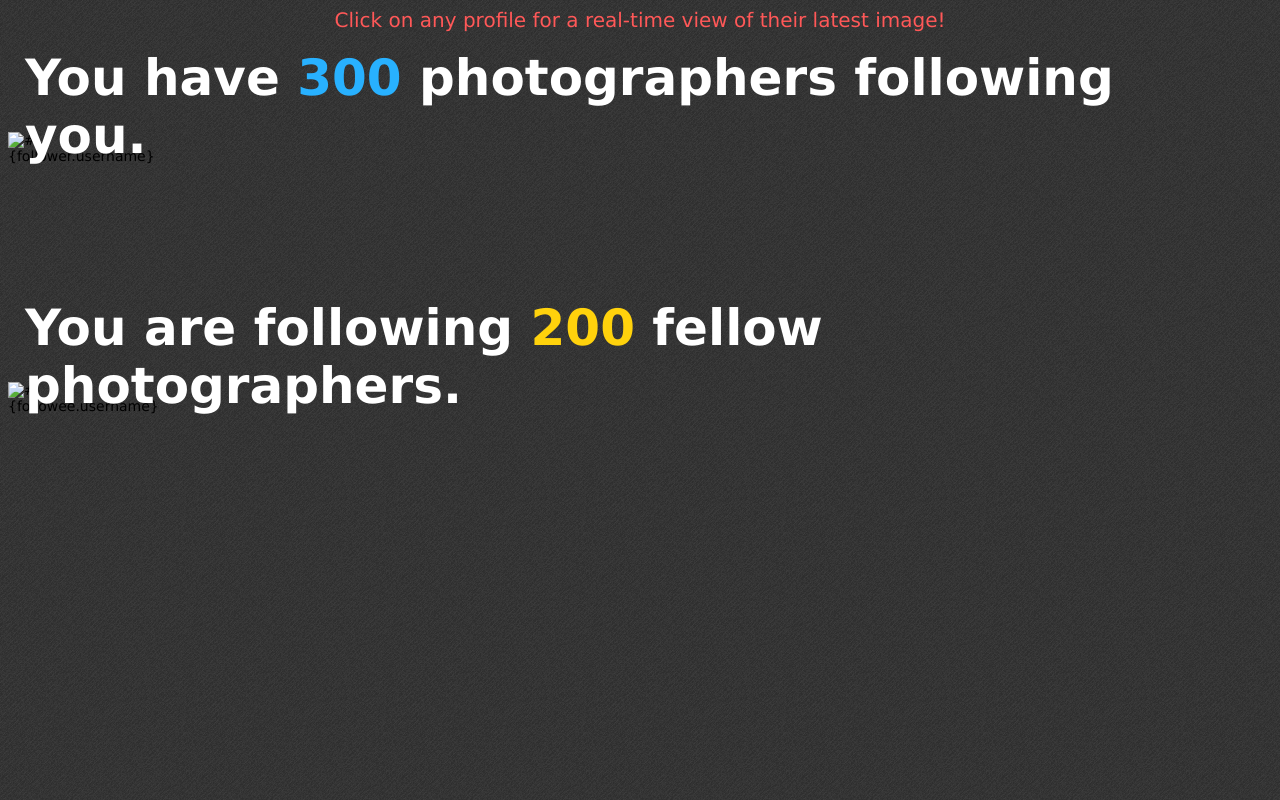
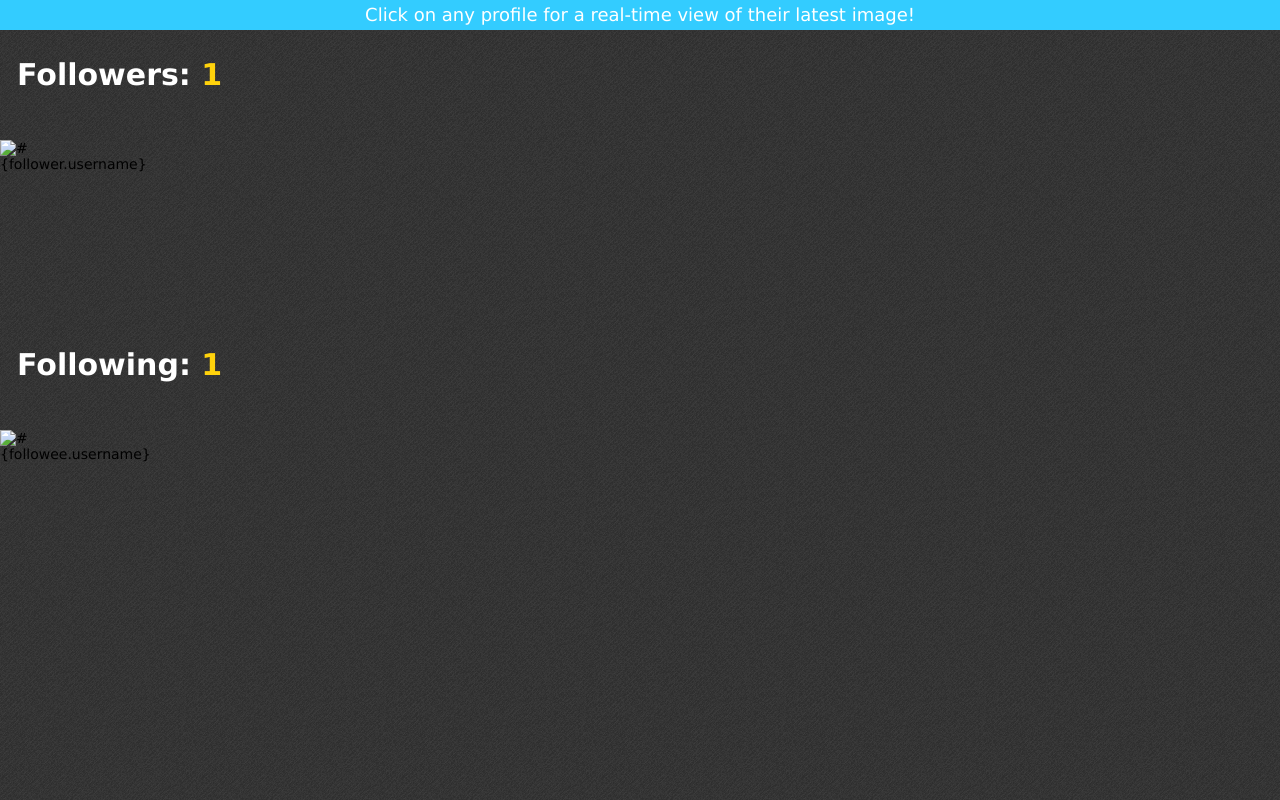
Before and after one commit to trevormcleod/nl-workshop1-app, a Node project: template views/followers.jade in a window 1280 px wide. Run offline with Node 20 templates, Linux system fonts and the light colour scheme; the template is opened without the code that fills it: most values are stand-ins (such as "Sample title", 1, 10 or a date in 2020); some libraries are stand-ins or nearby versions.

Commit message:
Added dynamic counts and style edits

```diff
--- a/public/stylesheets/style.css
+++ b/public/stylesheets/style.css
@@ -1,6 +1,7 @@
 body {
   font: 14px "Lucida Grande", Helvetica, Arial, sans-serif;
   background-image: url('/images/instagram-background2.png');
+  margin: 0px;
   /*background-color: rgb(81, 127, 164);*/
 }
 
@@ -160,9 +161,21 @@ a {
 */
 
 .header {
+	width: 100%;
+	margin: 0px auto;
+	display: block;
+	position: fixed;
+	top: 0px;
+	padding: 0px;
+	height: 30px;
+	background-color: #3CF;
+}
+
+.header-text-container {
+	margin: 4px auto;
 	text-align: center;
-	color: #ff5858;
-	font-size: 20px;
+	color: white;
+	font-size: 18px;
 }
 
 
@@ -178,10 +191,10 @@ a {
 }
 
 .heading h1 {
-	margin: 0px;
+	margin-top: 40px;
 	padding: 17px;
 	color: white;
-	font-size: 50px;
+	font-size: 30px;
 }
 
 #image-container1 {
--- a/routes/index.js
+++ b/routes/index.js
@@ -42,6 +42,7 @@ module.exports.create = function (app) {
     console.log(user);
 
     ig.user_followers(user.id, function(err, followers, pagination, limit) {
+      var followerCount = followers.length;
       if (err) {
         console.log(err);
         return next(err);
@@ -50,6 +51,7 @@ module.exports.create = function (app) {
       console.log(require('util').inspect(followers));
 
       ig.user_follows(user.id, function(err, follows, pagination, limit) {
+        var followingCount = follows.length;
         if(err) {
           console.log(err);
           return next(err);
@@ -60,6 +62,8 @@ module.exports.create = function (app) {
         res.render('followers', {
           followers: followers,
           follows: follows,
+          followerCount: followerCount,
+          followingCount: followingCount,
           title: 'Followers Page'
         });
       })
--- a/views/followers.jade
+++ b/views/followers.jade
@@ -1,10 +1,11 @@
 extends layout
 block content
-	div.header Click on any profile for a real-time view of their latest image!
+	div.header
+		div.header-text-container Click on any profile for a real-time view of their latest image!
 	div#image-container1
 		div.heading
 			div.heading-text-container
-				h1 You have <span style="color: #28b1ff;">300</span> photographers following you.
+				h1 Followers: <span style="color: #ffd20c;">#{ followerCount }</span>
 		each follower in followers
 			- if (follower.profile_picture)
 				div.photo
@@ -12,7 +13,7 @@ block content
 	div#image-container2
 		div.heading
 			div.heading-text-container
-				h1 You are following <span style="color: #ffd20c;">200</span> fellow photographers.
+				h1 Following: <span style="color: #ffd20c;">#{ followingCount }</span>
 		each followee in follows
 			- if (followee.profile_picture)
 				div.photo
```
